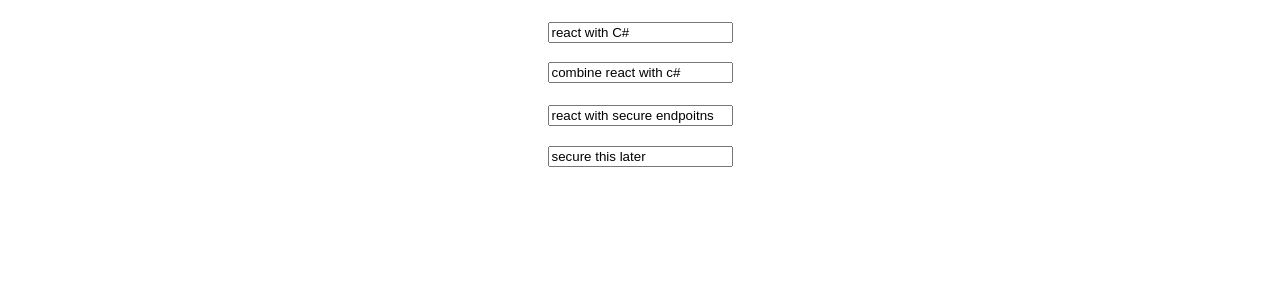
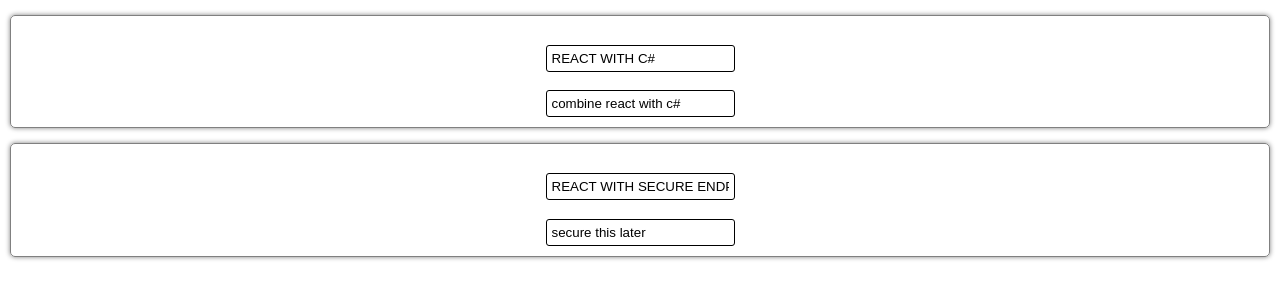
Before and after one commit to nsagias/csharp-aspnet-api-net6, a React (Create React App) app in the folder todo-web/: page / in a window 1280 px wide. Shown: the top 300 px of the page. Built offline with nearby package versions, Linux system fonts and the light colour scheme.

Commit message:
Add styled components

```diff
--- a/todo-web/src/components/Todo.jsx
+++ b/todo-web/src/components/Todo.jsx
@@ -27,23 +27,25 @@
 
   return (
     <>
+      <TodoFrame>
         <div>
           <h3>
-          <input
+            <Title input
               onChange={ event => updateHandler(event.target.value, 'name', data)}
               value={data.name}
               />
           </h3>
           <div>
-          <input
+            <Input input
               onChange={ event => updateHandler(event.target.value, 'description', data)}
               value={data.description}
               />
           </div>
           {isDoing ?
-          <div><button onClick={onSave}>Save</button></div> : null
+            <div><Save onClick={onSave}>Save</Save></div> : null
           }
         </div>
+      </TodoFrame>
     </>
   );
 }
```
Lines whose indentation alone changed are shown as unchanged.
